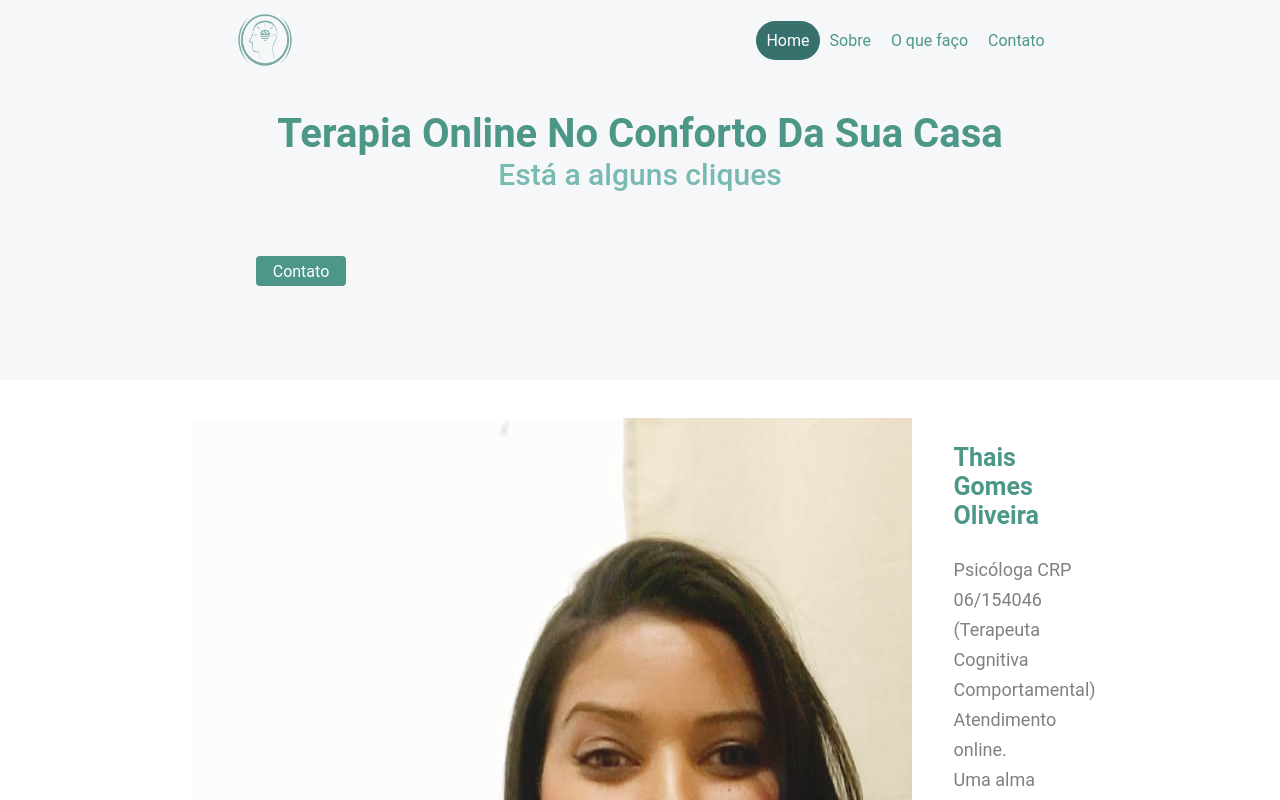
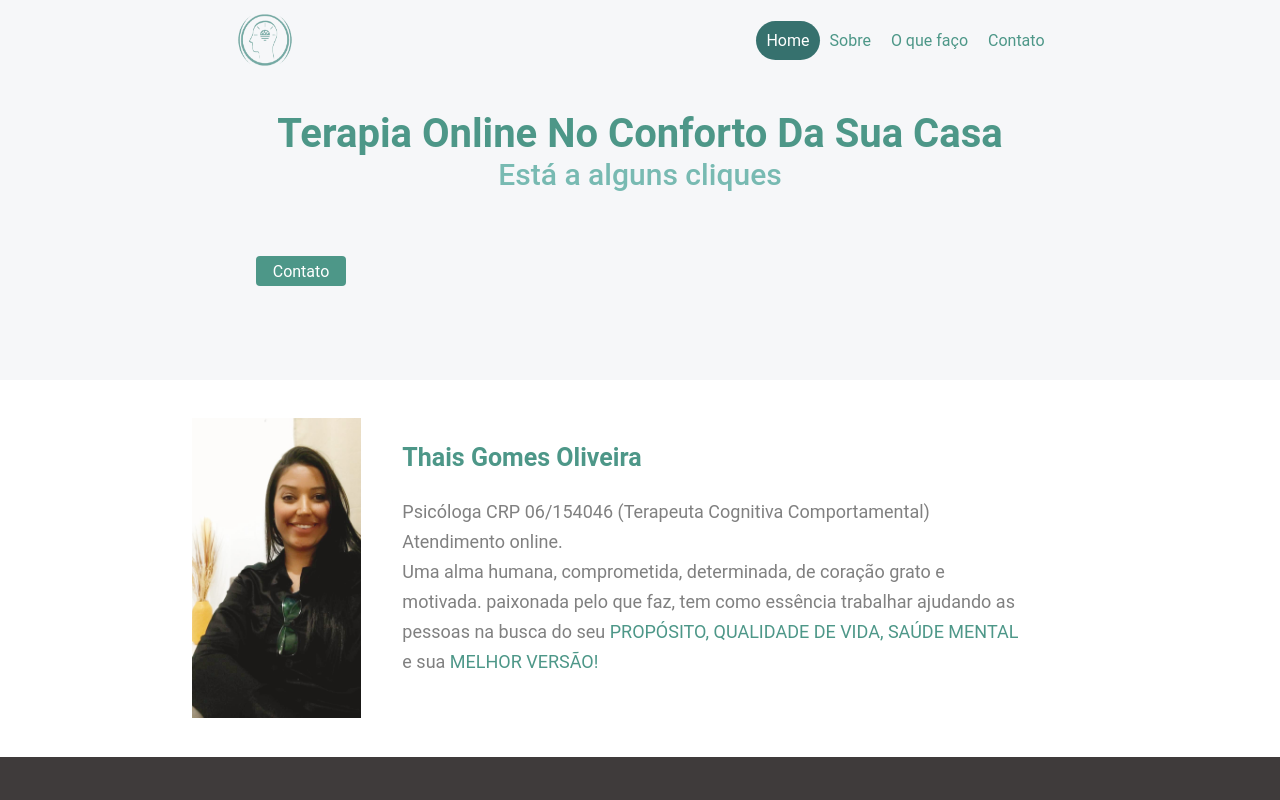
Before and after one commit to marcosrib/site-nextjs, a Next.js app: page / in a window 1280 px wide. Shown: the top 800 px of the page. Built offline with nearby package versions, Linux system fonts and the light colour scheme.

Commit message:
fix: Ajuste imagem

```diff
--- a/styles/Home/Home.module.css
+++ b/styles/Home/Home.module.css
@@ -81,6 +81,11 @@
 .descriptionStrong {
   color: var(--color-green-primary);
 }
+
+.img {
+  width: auto;
+  height: 300px;
+}
 @media (max-width: 700px) {
 
   .title {
```
